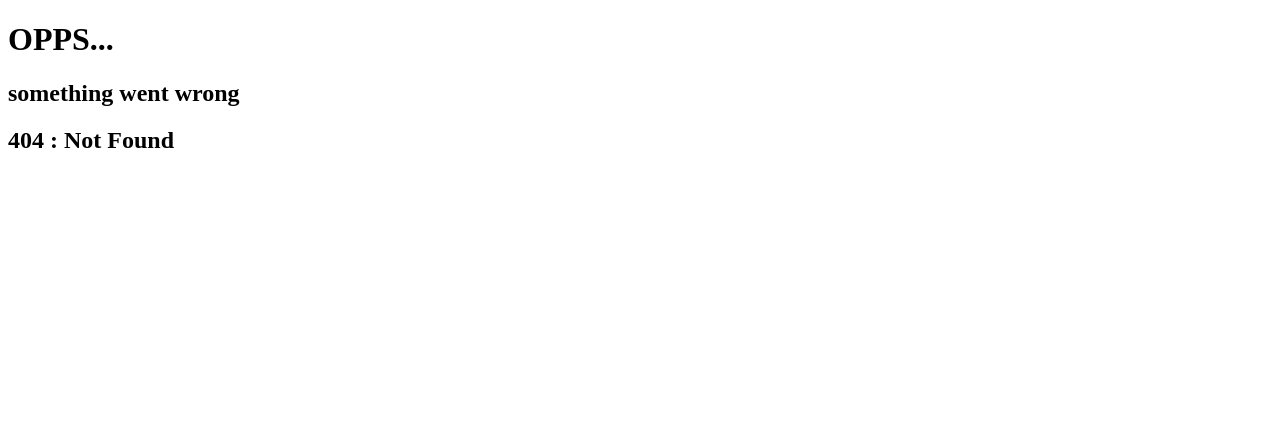
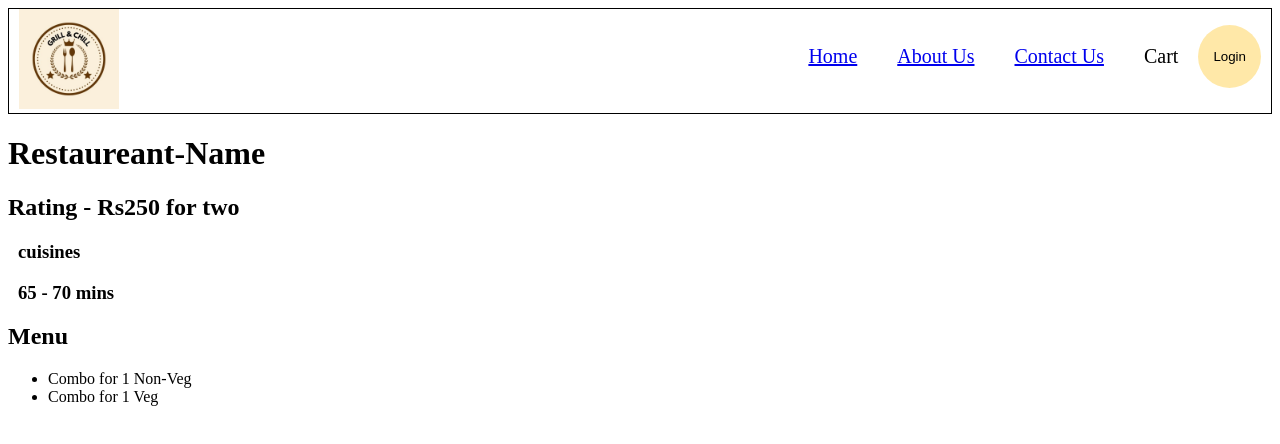
Before and after one commit to izwrt/FoodWebApp, a React (Vite) app: page /restaurantMenu in a window 1280 px wide. Before the commit this address had no page. Shown: the top 444 px of the page. Built offline with nearby package versions, Linux system fonts and the light colour scheme.

Commit message:
implemented router

```diff
--- a/src/App.js
+++ b/src/App.js
@@ -5,7 +5,9 @@ import Body from "./components/Body";
 import Contact from "./components/Contact";
 import About from "./components/About";
 import Error from "./components/Error";
-import { createBrowserRouter, RouterProvider } from "react-router-dom";
+import RestaurantMenu from "./components/RestaurantMenu";
+
+import { createBrowserRouter, RouterProvider ,Outlet} from "react-router-dom";
 
 
 /**
@@ -27,17 +29,22 @@ const AppLoyout = () => {
     return(
         <div className="app">
             <Header />
-            <Body/>
+            <Outlet/>
         </div>
     )
 }
+
+
 
 const appRouter = createBrowserRouter(
     [
         {
             path:"/",
             element : <AppLoyout />,
-            errorElement: <Error />
+            children:[
+               {
+                    path : "/",
+                    element : <Body />
                },
                {
                 path : "/contact",
@@ -46,6 +53,13 @@ const appRouter = createBrowserRouter(
                 {
                     path : "/about",
                     element : <About />
+                },
+                {
+                    path : "/restaurantMenu",
+                    element : <RestaurantMenu />
+                }
+            ],
+            errorElement: <Error />
         }
     ]
 )
--- a/src/components/Error.jsx
+++ b/src/components/Error.jsx
@@ -9,8 +9,6 @@ const Error = ()=>{
         <h2>{err.status} : {err.statusText}</h2>
         </div>
     )
-
-
 }
 
 export default Error;
--- a/src/components/Header.jsx
+++ b/src/components/Header.jsx
@@ -1,6 +1,6 @@
 import foodLogo from '../../images/food-logo.jpg';
 import { useState, useEffect } from 'react';
-
+import { Link } from 'react-router-dom';
 function Header(){
 
   const [loginText, setLoginText] = useState("Login")
@@ -16,9 +16,9 @@ function Header(){
         </div>
         <div className="nav-items">
           <ul>
-            <li>Home</li>
-            <li>About Us</li>
-            <li>Contact Us</li>
+            <li><Link to="/">Home</Link></li>
+            <li><Link to="/about">About Us</Link></li>
+            <li><Link to="/contact">Contact Us</Link></li>
             <li>Cart</li>
             <button className="login-btn" onClick ={()=>{loginText === "Login" ? setLoginText("Logout") : setLoginText("Login")}}>{loginText}</button>
           </ul>
--- /dev/null
+++ b/src/components/RestaurantMenu.jsx
@@ -0,0 +1,17 @@
+const RestaurantMenu = () => {
+    return(
+       <div>
+            <h1>Restaureant-Name</h1>
+            <h2>Rating - Rs250 for two</h2>
+            <h3>cuisines</h3>
+            <h3> 65 - 70 mins</h3>
+            <h2>Menu</h2>
+            <ul>
+                <li>Combo for 1 Non-Veg</li>
+                <li>Combo for 1 Veg</li>
+            </ul>
+       </div>
+    )
+}
+
+export default RestaurantMenu;
```
Lines whose indentation alone changed are shown as unchanged.
